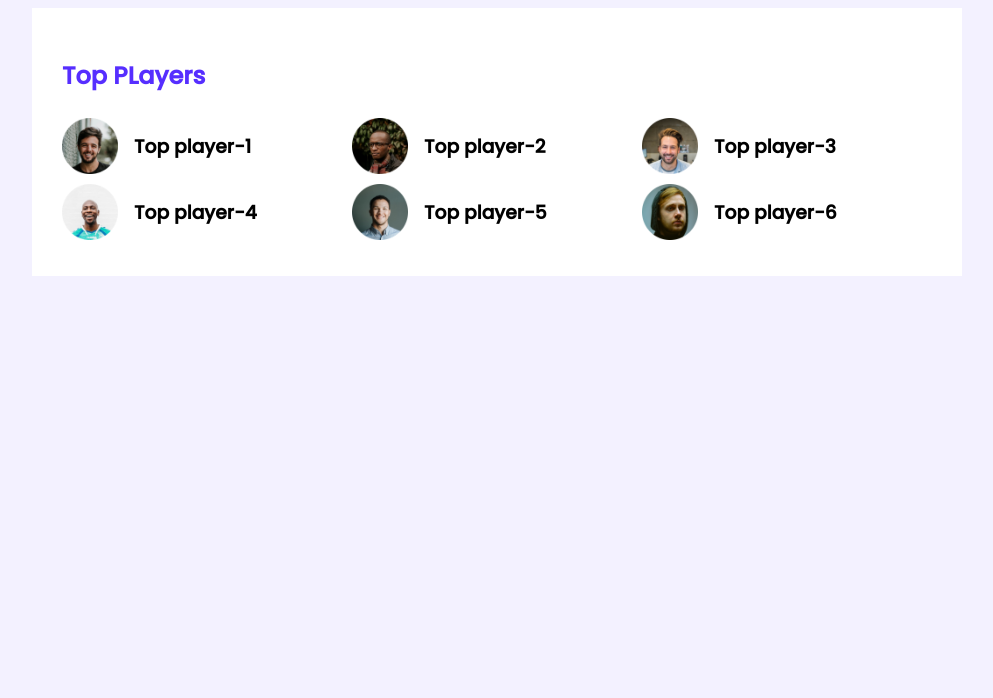
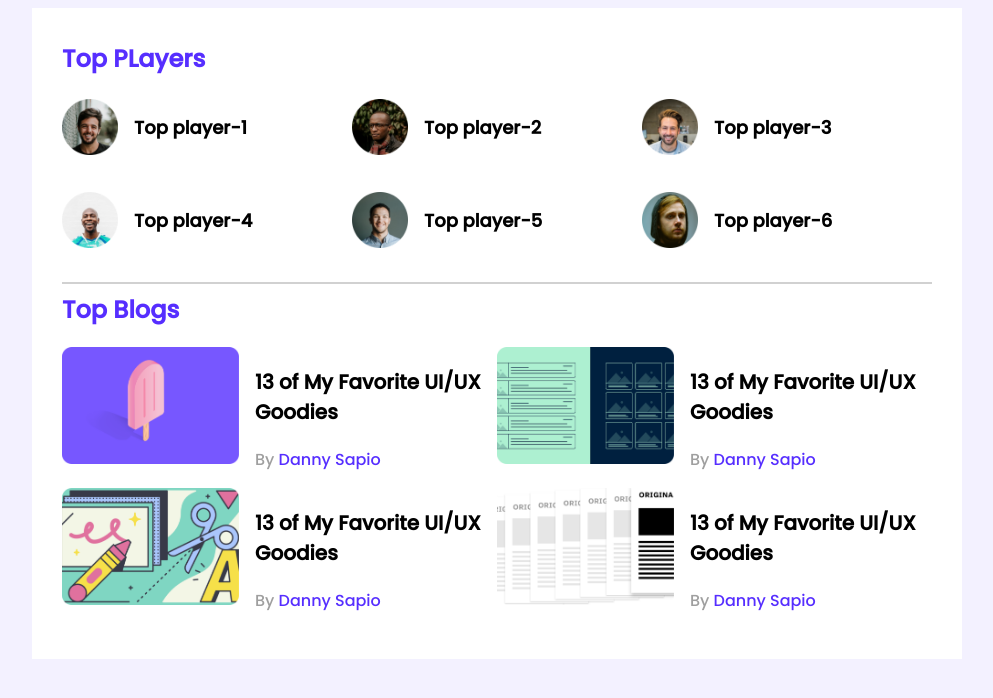
Before and after one commit to Samriddhadewan/leader-board-css3, a plain HTML site: page index.html in a window 1280 px wide. Shown: the whole page, without its empty margins (143-1136 px from the left). Drawn offline with Linux system fonts and the light colour scheme.

Commit message:
second push

```diff
--- a/index.html
+++ b/index.html
@@ -16,7 +16,7 @@
         <!-- top player and top blogs -->
         <section class="container">
             <div class="top-players">
-                <h2 class="top-players-title">Top PLayers</h2>
+                <h2 class="section-title">Top PLayers</h2>
                 <div class="players">
                     <div class="player">
                         <img src="images/players/player-1.png" alt="">
@@ -44,7 +44,54 @@
                     </div>
                 </div>
             </div>
-
+            <hr>
+            <div class="top-blogs">
+                <h2 class="section-title">Top Blogs</h2>
+                <div class="blogs">
+                    <article class="blog">
+                        <div class="thumbnail">
+                            <img src="./images/blogs/blog-1.png" alt="">
+                        </div>
+                        <div class="blog-info">
+                            <h3 class="blog-title">13 of My Favorite UI/UX Goodies</h3>
+                            <p class="blog-author">
+                                By <a href="">Danny Sapio</a>
+                            </p>
+                        </div>
+                    </article>
+                    <article class="blog">
+                        <div class="thumbnail">
+                            <img src="./images/blogs/blog-2.png" alt="">
+                        </div>
+                        <div class="blog-info">
+                            <h3 class="blog-title">13 of My Favorite UI/UX Goodies</h3>
+                            <p class="blog-author">
+                                By <a href="">Danny Sapio</a>
+                            </p>
+                        </div>
+                    </article>                    <article class="blog">
+                        <div class="thumbnail">
+                            <img src="./images/blogs/blog-3.png" alt="">
+                        </div>
+                        <div class="blog-info">
+                            <h3 class="blog-title">13 of My Favorite UI/UX Goodies</h3>
+                            <p class="blog-author">
+                                By <a href="">Danny Sapio</a>
+                            </p>
+                        </div>
+                    </article>                    <article class="blog">
+                        <div class="thumbnail">
+                            <img src="./images/blogs/blog-4.png" alt="">
+                        </div>
+                        <div class="blog-info">
+                            <h3 class="blog-title">13 of My Favorite UI/UX Goodies</h3>
+                            <p class="blog-author">
+                                By <a href="">Danny Sapio</a>
+                            </p>
+                        </div>
+                    </article>
+                </div>
+            </div>
         </section>
     </main>
 </body>
--- a/styles/style.css
+++ b/styles/style.css
@@ -18,13 +18,19 @@ main{
 .players{
     display: grid;
     grid-template-columns: repeat(3, 1fr);
+    grid-row-gap: 30px ;
+}
+.top-players{
+    margin-bottom: 30px;
 }
 .player{
     display: flex;
     align-items: center;
 }
-.top-players-title{
+.section-title{
     color: #562EFF;
+    font-size: 24px;
+    margin-top: 3px;
 }
 .player img{
     width: 56px;
@@ -32,4 +38,39 @@ main{
 }
 .player-name{
     margin-left: 16px;
+    font-size: 18px;
+
 }
+hr{
+    border: 1px solid #d1d1d1;
+}
+
+/* -------------------------------------------------
+blog styles
+----------------------------------------------------  */
+.blog{
+    display: flex;
+}
+.thumbnail img{
+    width: 177px;
+    height: 117px;
+}
+.blog-info{
+    margin-left: 16px;
+}
+.blog-title{
+    font-size: 20px;
+}
+.blog-author{
+    color: #9F9F9F;
+    font-size: 16px;
+}
+.blog-author a{
+    text-decoration: none;
+    font-size: 16px;
+    color: #562EFF;
+}
+.blogs{
+    display: grid;
+    grid-template-columns: repeat(2, 1fr);
+}
```
